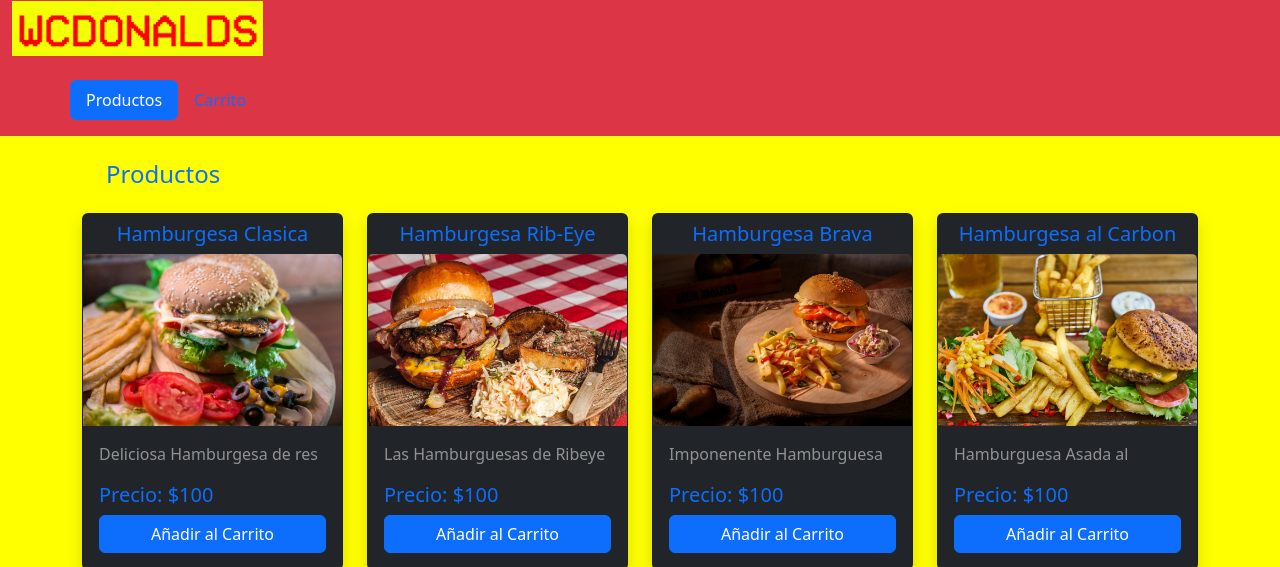
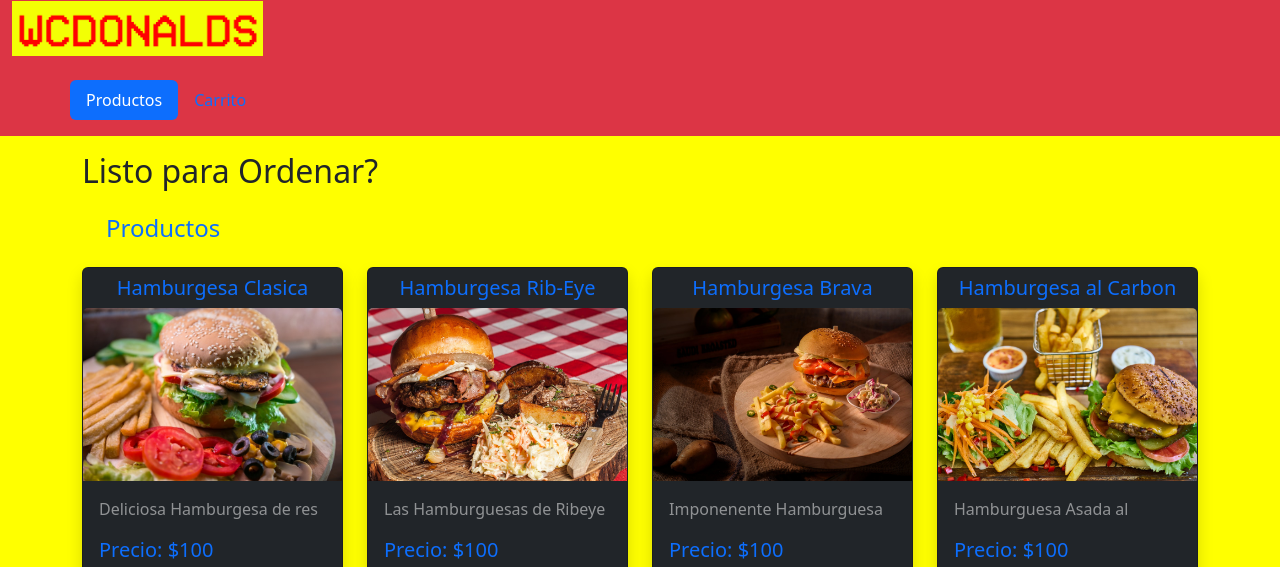
Before and after one commit to JJGZ22/Entrega-Final-Js-Jose-de-jesus-gonzalez-zuniga, a plain HTML site: page index.html in a window 1280 px wide. Shown: the top 567 px of the page. Drawn offline with nearby package versions, Linux system fonts and the light colour scheme.

Commit message:
ajustes 5

```diff
--- a/index.html
+++ b/index.html
@@ -34,13 +34,13 @@
     <div class="alert container position-sticky top-0 alert-danger remove" role="alert">
         Orden REMOVIDA!
     </div>
-
     <div class="tab-content" id="pills-tabContent">
         <div class="tab-pane fade " id="pills-home" role="tabpanel" aria-labelledby="pills-home-tab" tabindex="0">1
         </div>
 
         <div class="tab-pane fade show active container" id="pills-profile" role="tabpanel"
             aria-labelledby="pills-profile-tab" tabindex="0">
+            <h2>Listo para Ordenar?</h2>
             <h2 class="h4 m-4 text-primary">Productos</h2>
 
             <div class="row row-cols-sm-1 row-cols-md-2 row row-cols-lg-3 row row-cols-xl-4">
```
